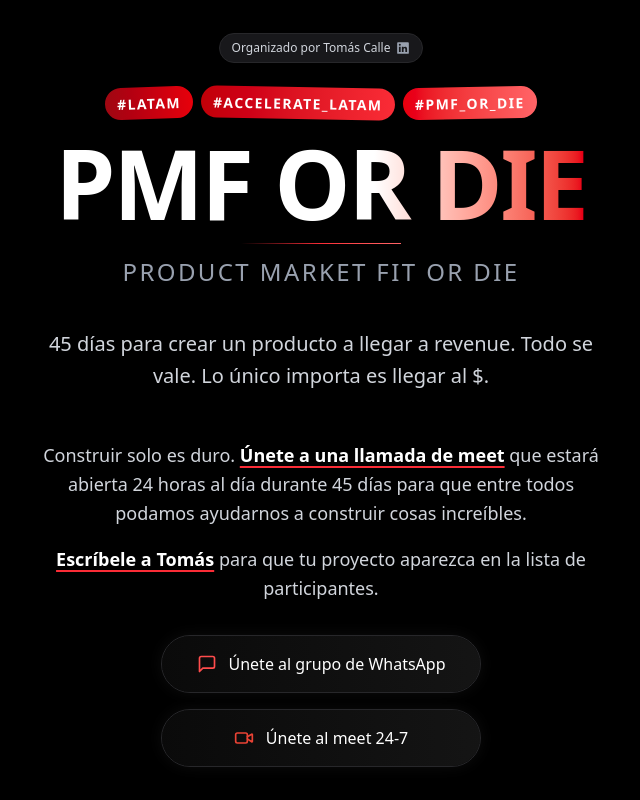
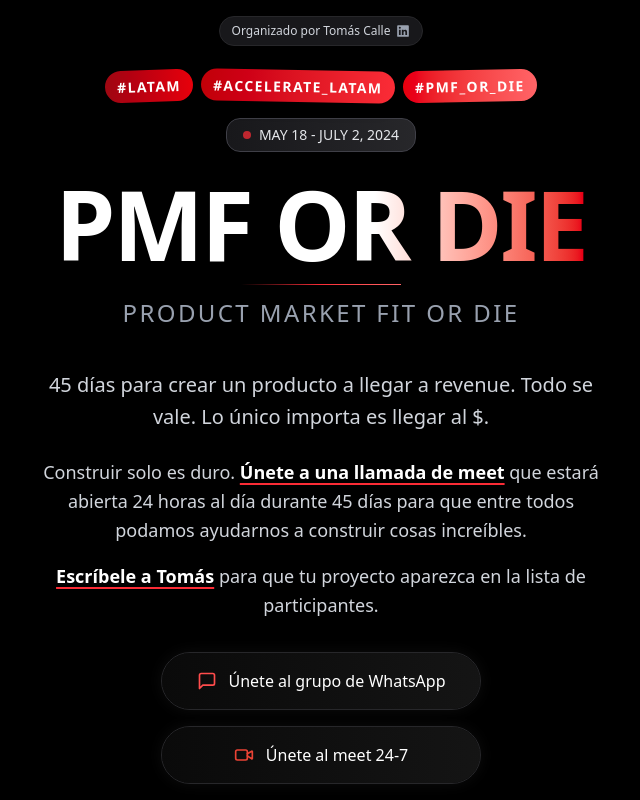
Before and after one commit to tomasCalletce/pmf-or-die, a Next.js app: page / in a window 1280 px wide. Shown: the whole page, without its empty margins (319-959 px from the left). Built offline with nearby package versions, Linux system fonts and the light colour scheme.

Commit message:
feat: better spacing

```diff
--- a/src/app/page.tsx
+++ b/src/app/page.tsx
@@ -38,6 +38,13 @@ export default function HomePage() {
               </span>
             </div>
           </div>
+          <div className="inline-flex items-center px-4 py-1.5 mb-6 bg-gradient-to-r from-zinc-900 to-zinc-800 rounded-xl shadow-lg border border-zinc-700">
+            <div className="h-2 w-2 rounded-full bg-red-500 animate-pulse mr-2"></div>
+            <span className="text-sm font-medium text-gray-200">
+              MAY 18 - JULY 2, 2024
+            </span>
+          </div>
+
           <h1 className="text-7xl md:text-8xl font-bold font-[var(--font-audiowide)] tracking-tight bg-clip-text text-transparent bg-gradient-to-r from-white from-40% via-white via-60% to-red-600 drop-shadow-lg">
             PMF OR DIE
           </h1>
@@ -46,12 +53,12 @@ export default function HomePage() {
             PRODUCT MARKET FIT OR DIE
           </h2>
         </div>
-        <p className="text-center text-lg md:text-xl leading-relaxed max-w-xl mx-auto text-gray-300 font-light mb-8">
+        <p className="text-center text-lg md:text-xl leading-relaxed max-w-xl mx-auto text-gray-300 font-light mb-6">
           45 días para crear un producto a llegar a revenue. Todo se vale. Lo
           único importa es llegar al $.
         </p>
 
-        <div className="w-full max-w-xl mx-auto mt-4">
+        <div className="w-full max-w-xl mx-auto">
           <p className="text-center text-base md:text-lg leading-relaxed text-gray-300 font-light">
             Construir solo es duro.{" "}
             <span className="font-bold text-white underline decoration-red-500 decoration-2 underline-offset-4">
```
